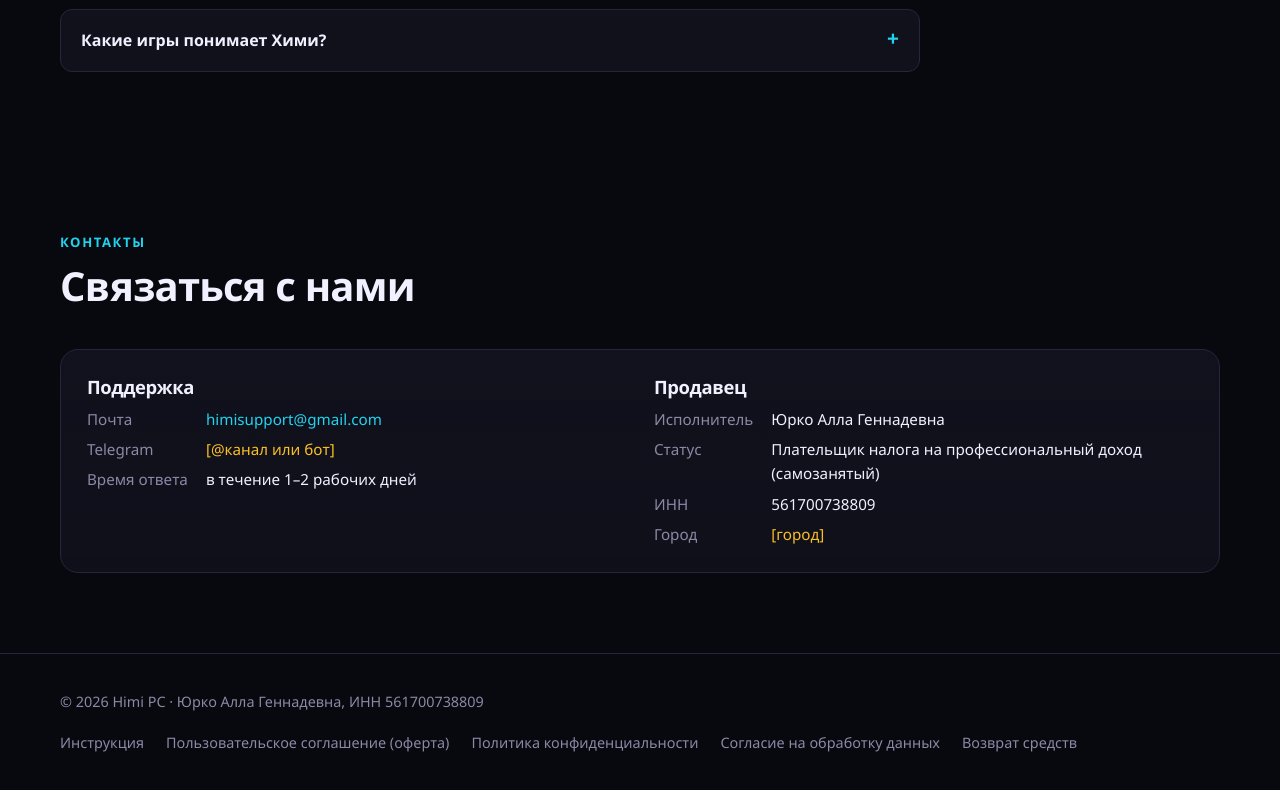
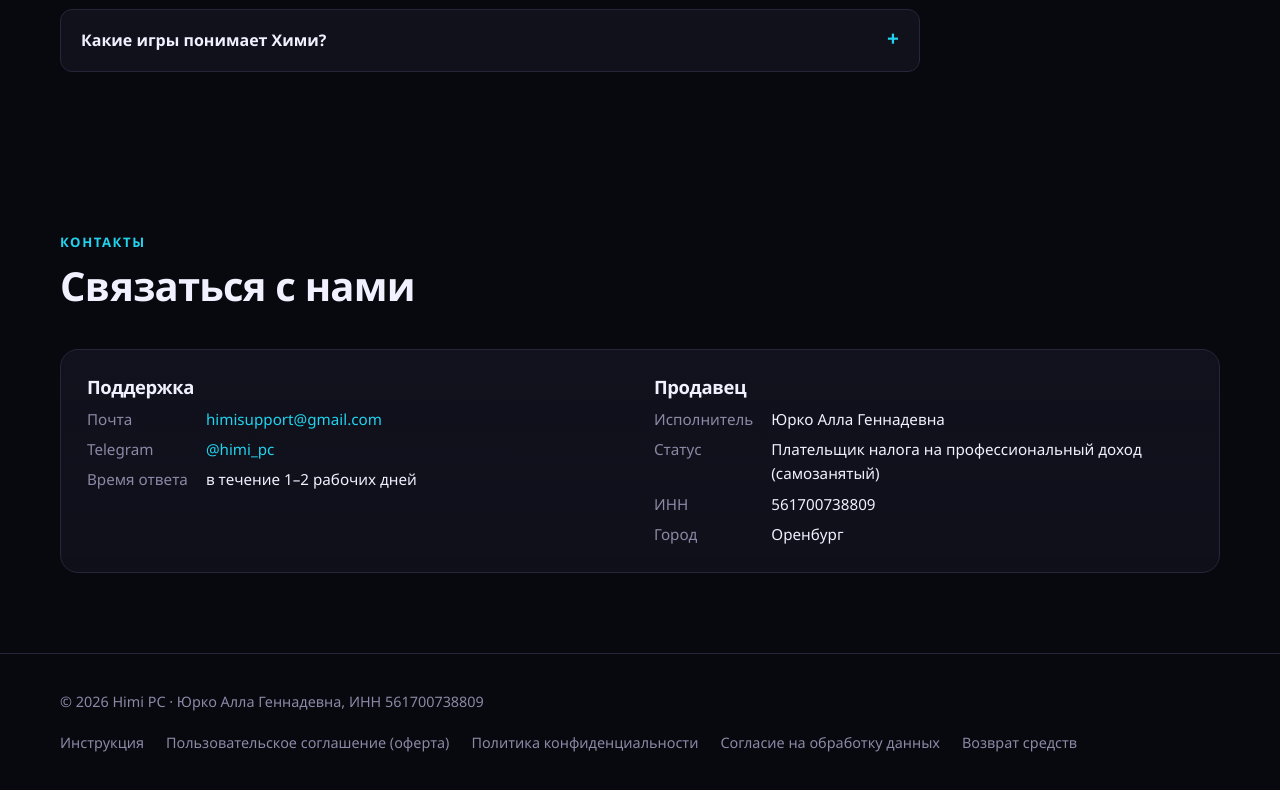
Before and after one commit to urkoandrej28/Himi_PC-, a plain HTML site: page index.html in a window 1280 px wide. Shown: the part 6416-7206 px from the top of the page. Drawn offline with Linux system fonts and the light colour scheme.

Commit message:
Контакты: Telegram-канал, город

```diff
--- a/index.html
+++ b/index.html
@@ -317,7 +317,7 @@
           <h3>Поддержка</h3>
           <dl class="req">
             <dt>Почта</dt><dd><a href="mailto:himisupport@gmail.com">himisupport@gmail.com</a></dd>
-            <dt>Telegram</dt><dd class="todo">[@канал или бот]</dd>
+            <dt>Telegram</dt><dd><a href="https://t.me/himi_pc" rel="noopener">@himi_pc</a></dd>
             <dt>Время ответа</dt><dd>в течение 1–2 рабочих дней</dd>
           </dl>
         </div>
@@ -327,7 +327,7 @@
             <dt>Исполнитель</dt><dd>Юрко Алла Геннадевна</dd>
             <dt>Статус</dt><dd>Плательщик налога на профессиональный доход (самозанятый)</dd>
             <dt>ИНН</dt><dd>561700738809</dd>
-            <dt>Город</dt><dd class="todo">[город]</dd>
+            <dt>Город</dt><dd>Оренбург</dd>
           </dl>
         </div>
       </div>
```
